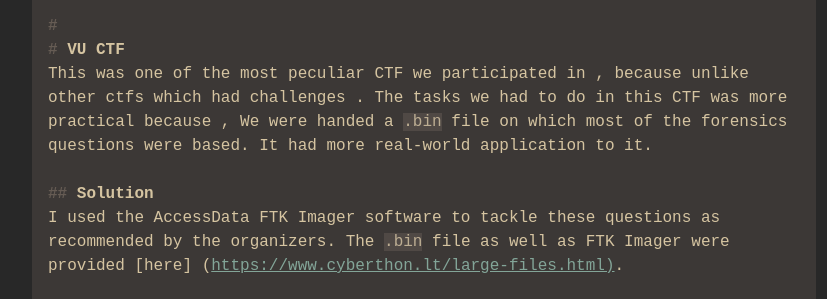
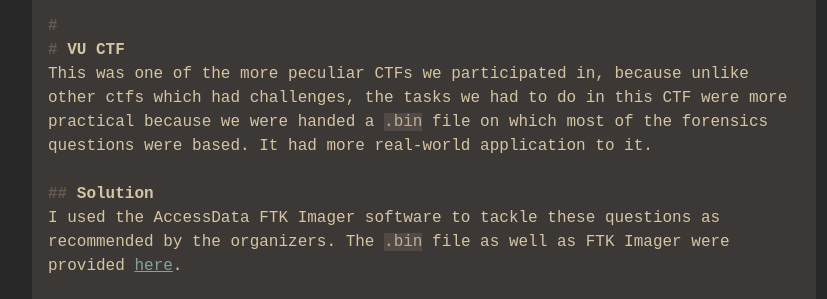
Before and after one commit to BITS-SOS/bits-sos.github.io, a plain HTML site: page vu_ctf_writeup/index.html in a window 1280 px wide. Shown: the part 66-365 px from the top of the page, 80-907 px from the left. Drawn offline with Linux system fonts and the light colour scheme; some icons are missing.

Commit message:
Fix link in the introduction to the VUCTF writeup

```diff
--- a/vu_ctf_writeup/index.html
+++ b/vu_ctf_writeup/index.html
@@ -49,12 +49,12 @@
     </header>
     <div class="content__body">
         <h1 id="vu-ctf">VU CTF</h1>
-<p>This was one of the most peculiar CTF we participated in , because unlike other ctfs which had challenges . The tasks we had to do in this CTF was more practical because ,
-We were handed a <code>.bin</code> file on which most of the forensics questions were based. It had more real-world application to it.</p>
+<p>This was one of the more peculiar CTFs we participated in, because unlike other ctfs which had challenges, the tasks we had to do in this CTF were more practical because
+we were handed a <code>.bin</code> file on which most of the forensics questions were based. It had more real-world application to it.</p>
 <h2 id="solution">Solution</h2>
 <p>I used the AccessData FTK Imager software to tackle these questions as recommended by the organizers.
-The <code>.bin</code> file as well as FTK Imager were provided [here]
-(<a href="https://www.cyberthon.lt/large-files.html)">https://www.cyberthon.lt/large-files.html)</a>.</p>
+The <code>.bin</code> file as well as FTK Imager were provided
+<a href="https://www.cyberthon.lt/large-files.html">here</a>.</p>
 <h3 id="what-is-the-sha1-checksum--of-image-file-blk0_mmcblk0bin">What is the SHA1 checksum # of image file blk0_mmcblk0.bin?</h3>
 <p><img src="https://github.com/BITS-SOS/site-source/assets/52345192/c0a68262-327e-41ad-9b48-9f39a9fddf4e" alt="image"></p>
 <p>By using the &ldquo;Verify Image&rdquo; option, we can find the SHA1 checksum.</p>
```
